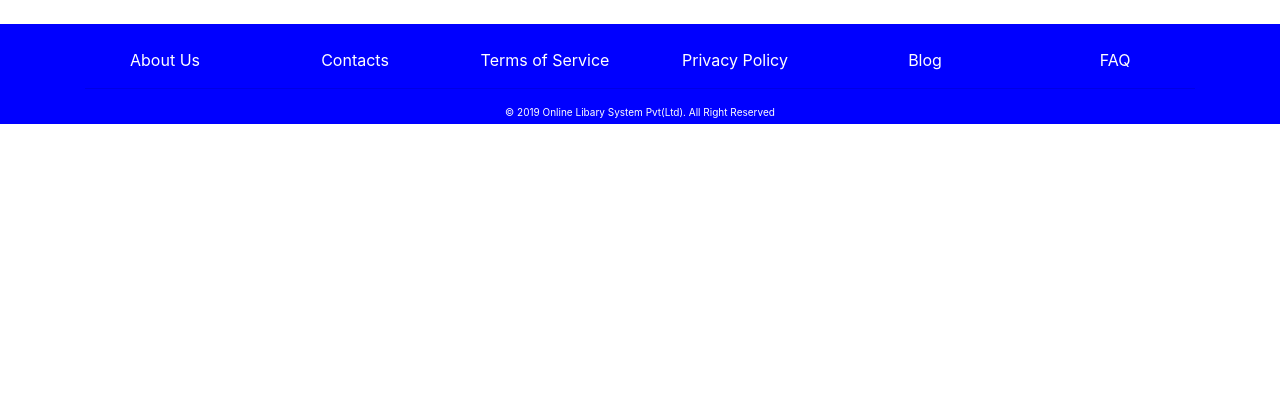
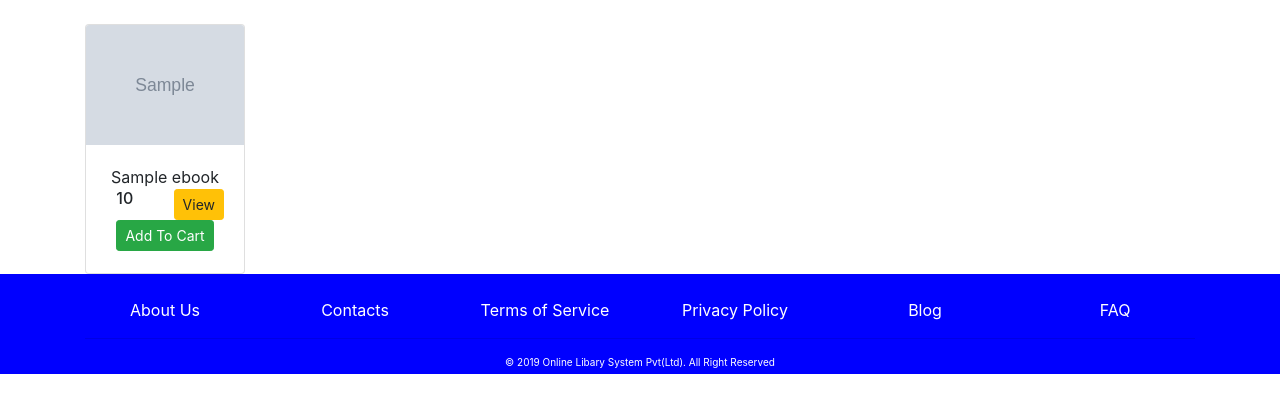
Before and after one commit to thivankanimesh/olms, a PHP site: page / in a window 1280 px wide. Shown: the part 56-469 px from the top of the page. Run offline with PHP 8.4, Linux system fonts and the light colour scheme; tables that the repository leaves empty or names only in its code hold one stand-in row (values such as "Sample post"); grey boxes marked "Sample" are stand-in pictures.

Commit message:
Modified index.php

```diff
--- a/index.php
+++ b/index.php
@@ -1,5 +1,40 @@
 <?php
     session_start();
+
+    include "database.php";
+?>
+
+<?php
+
+    $row_list = array();
+
+    $query = "select*from ebook";
+    $result = mysqli_query($con,$query);
+
+    while($row = mysqli_fetch_array($result)){
+        $row_list[] = $row;
+    }
+?>
+
+<?php
+
+    $page = 1;
+
+    if(isset($_GET['page'])){
+        $page = $_GET['page'];
+    }
+
+    $result = mysqli_query($con,"select count(ebook_id) from ebook");
+    $rows_array = mysqli_fetch_array($result);
+
+    $ebook_count = $rows_array[0];
+
+    $items_per_page = 10;
+    $required_pages = ceil($ebook_count/$items_per_page);
+
+    $start = $items_per_page*$page -$items_per_page;
+    $end = $items_per_page;
+
 ?>
 
 <!DOCTYPE html>
@@ -27,6 +62,56 @@
             </div>
         </div>
         <br />
+
+        <?php
+
+            $count = (int)1;
+
+            echo '<div class="row">';
+                foreach($row_list as $row){
+
+                    echo '<div class="col-sm-2">';
+                        echo '<div class="card" style="width:160px;height:250px">';
+                            echo '<div class="row">';
+                                echo '<div class="col" align="center">';
+                                    echo '<img class="card-img-top" src="resources/uploads/admins/ebooks/coverpic/'.$row['cover_pic'].'" height="120px" width="100px" >';
+                                echo '</div>';
+                            echo '</div>';
+                            echo '<div class="card-body">';
+                                echo '<div class="row">';
+                                    echo '<div class="col" align="center">';
+                                        echo $row['title'];
+                                    echo '</div>';
+                                echo '</div>';
+                                echo '<div class="row">';
+                                    echo '<div class="col" align="center">';
+                                        echo '<h6>';
+                                            echo $row['price'];
+                                        echo '</h6>';
+                                    echo '</div>';
+                                    echo '<div class="col" align="center">';
+                                        echo '<input class="btn btn-warning btn-sm" type="button" value="View" />';
+                                    echo '</div>';
+                                echo '</div>';
+                                echo '<div class="row">';
+                                    echo '<div class="col" align="center">';
+                                        echo '<input class="btn btn-success btn-sm" type="button" value="Add To Cart" />';
+                                    echo '</div>';
+                                echo '</div>';
+                            echo '</div>';
+                        echo '</div>';
+                    echo '</div>';
+
+                    if($count%2==(int)0){
+                        echo '</div>';
+                        echo '<div class="row">';
+                    }
+
+                    $count++;
+                }
+            echo '</div>';
+
+        ?>
 
         <?php
             require "components/modals/dashboard/admin-register-modal.php";
```
